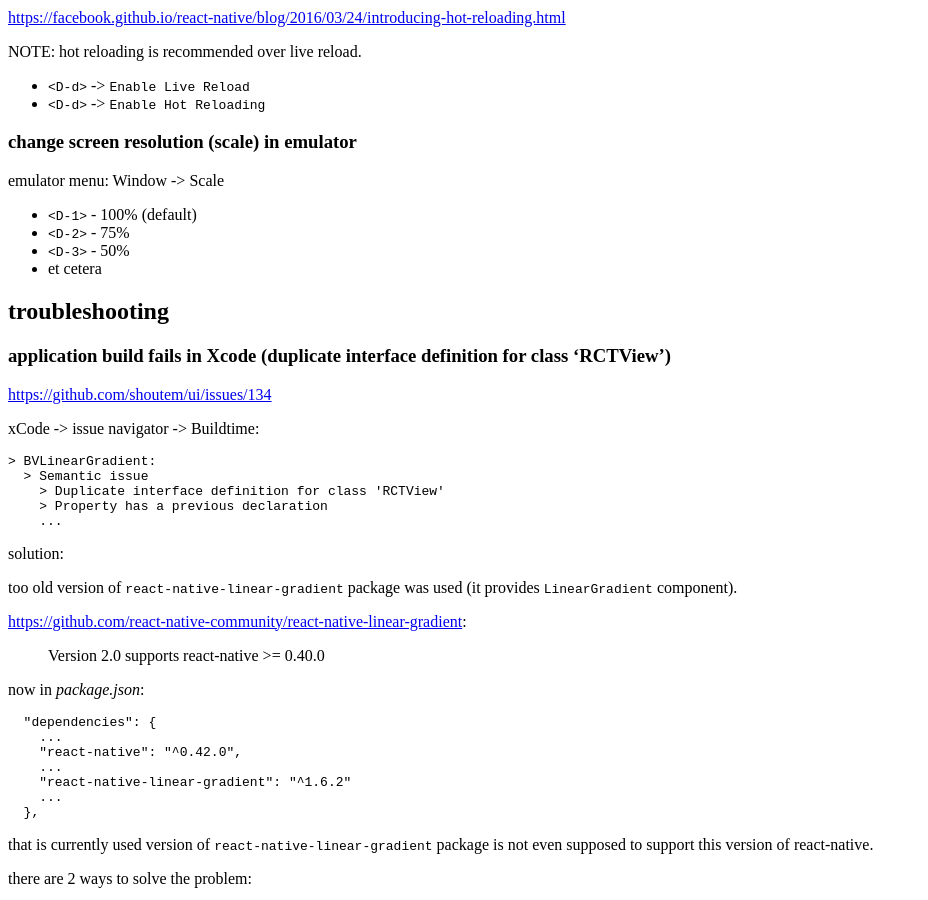
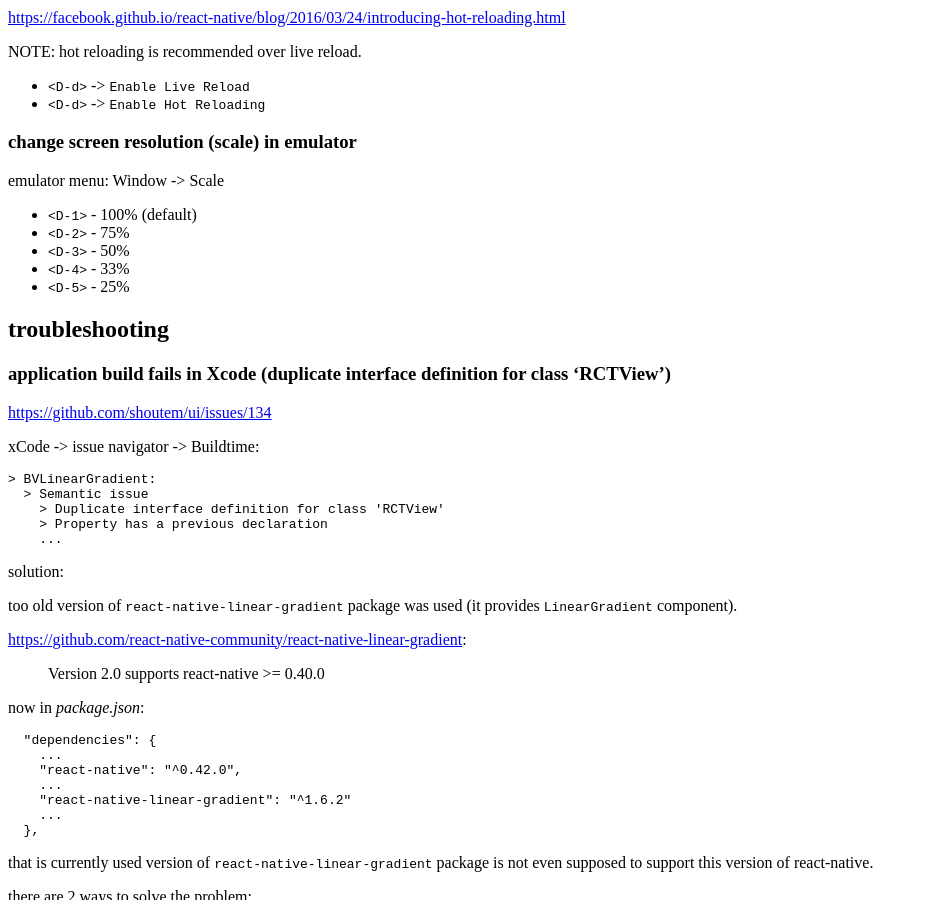
Before and after one commit to tap349/tap349.github.io, a Jekyll site: the page built from _posts/2017-05-25-react-native-ios.md, in a window 1280 px wide and 900 px high, scrolled down 1473 px. Shown: the whole window, without its empty margins (0-928 px from the left). Built offline with Jekyll 4.4.1, drawn with Linux system fonts in a browser that asks for light colours.

Commit message:
update 2017-05-26_01:57:21

```diff
--- a/_posts/2017-05-25-react-native-ios.md
+++ b/_posts/2017-05-25-react-native-ios.md
@@ -87,7 +87,8 @@
 - `<D-1>` - 100% (default)
 - `<D-2>` - 75%
 - `<D-3>` - 50%
-- et cetera
+- `<D-4>` - 33%
+- `<D-5>` - 25%
 
 ## troubleshooting
 
```
